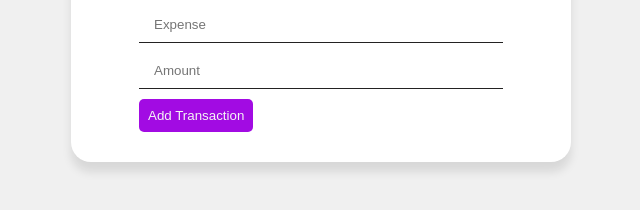
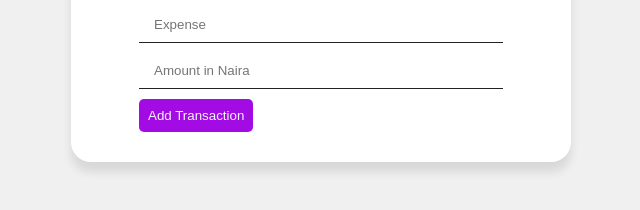
Before and after one commit to Tolulope-as/budget-tracker, a plain HTML site: page index.html in a window 1280 px wide. Shown: the part 476-686 px from the top of the page, 319-959 px from the left. Drawn offline with Linux system fonts and the light colour scheme.

Commit message:
Update index.html

```diff
--- a/index.html
+++ b/index.html
@@ -44,7 +44,7 @@
             <div class="input-box">
                 <p>New Transaction</p>
             <input type="text" id="new-expense" placeholder="Expense">
-            <input type="number" id="amount" placeholder="Amount">
+            <input type="number" id="amount" placeholder="Amount in Naira">
             <button class="add" onclick="addTransaction()">Add Transaction</button>
         </div>
         </div>
```
